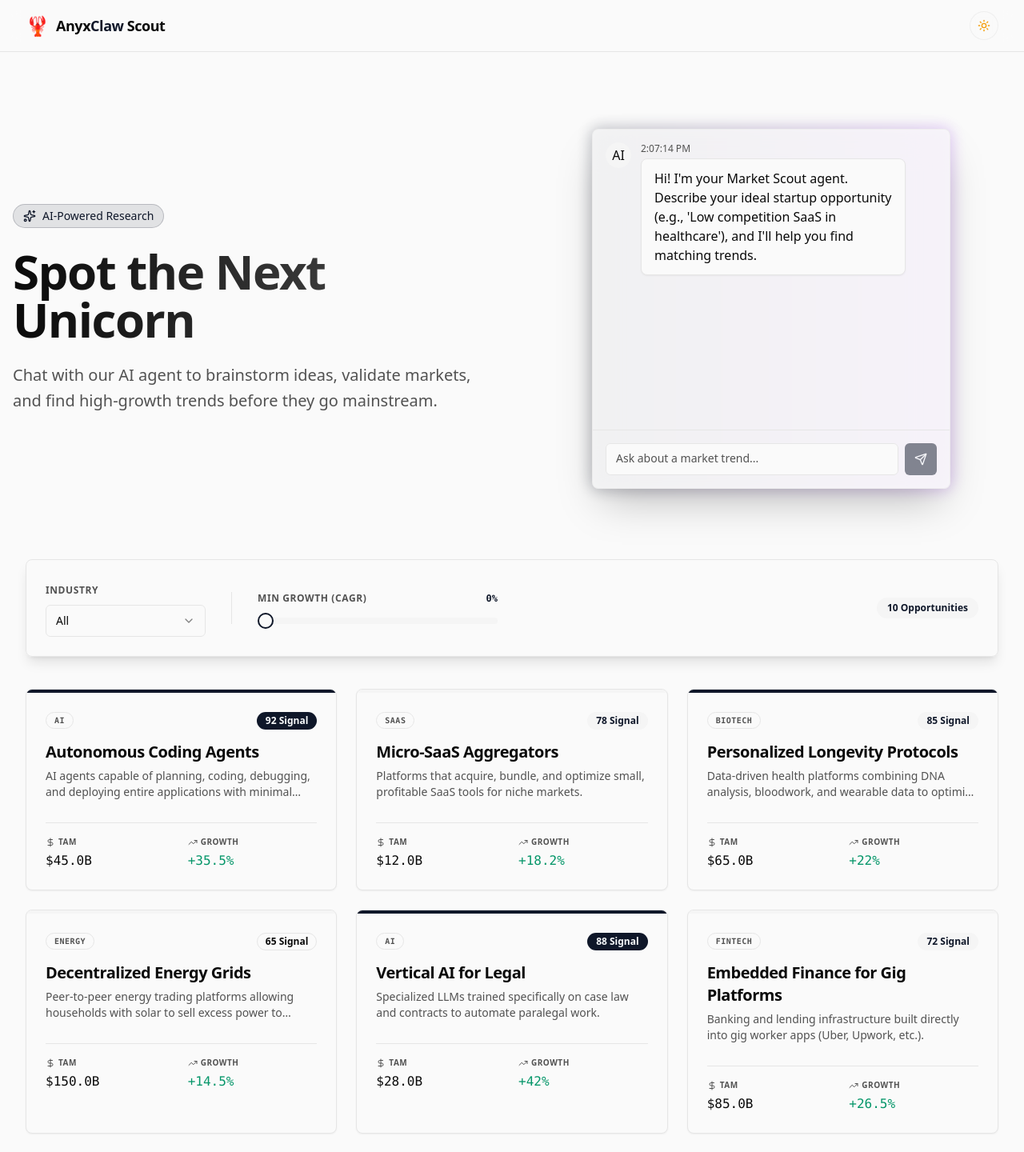
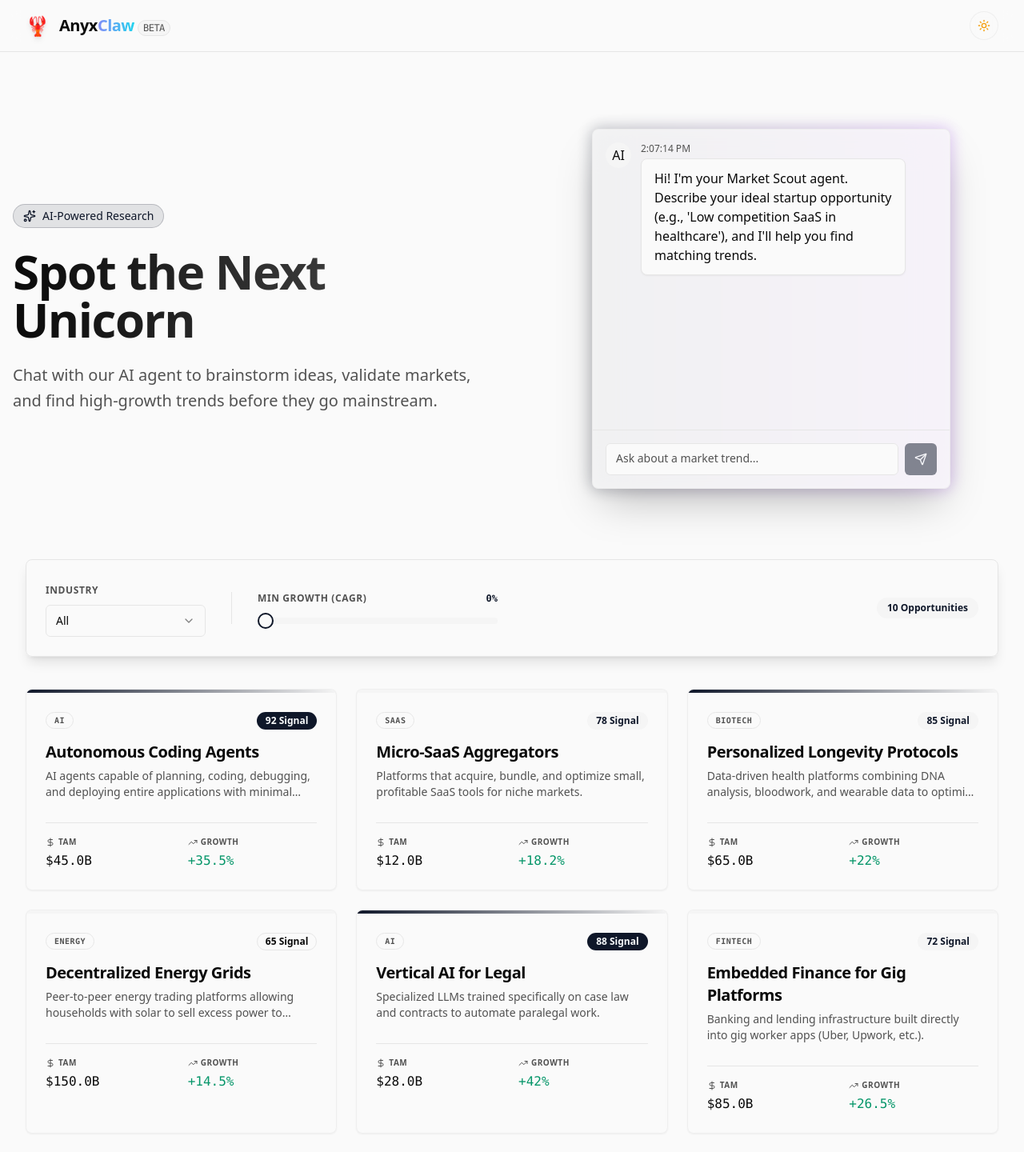
Before and after one commit to anyx-app/anyx-claw-test, a React (Vite) app: page / in a window 1280 px wide. Shown: the top 1440 px of the page at 80% size. Built offline with nearby package versions, Linux system fonts and the light colour scheme.

Commit message:
Design: Refresh branding with Electric Purple theme, Gradient Logo, and Glassmorphic Cards

```diff
--- a/src/components/TrendCard.tsx
+++ b/src/components/TrendCard.tsx
@@ -21,10 +21,13 @@ export const TrendCard: React.FC<TrendCardProps> = ({ trend }) => {
     'outline';
 
   return (
-    <Card className="group hover:shadow-design-lg transition-all duration-300 hover:-translate-y-1 overflow-hidden border-border bg-card">
+    <Card className="group hover:shadow-2xl hover:shadow-primary/20 transition-all duration-500 hover:-translate-y-2 overflow-hidden border-border/50 bg-card/50 backdrop-blur-sm relative">
+      {/* Glow Effect */}
+      <div className="absolute inset-0 bg-gradient-to-br from-primary/10 to-transparent opacity-0 group-hover:opacity-100 transition-opacity duration-500" />
+
       <div className={cn(
-        "h-1 w-full",
-        trend.signal_strength > 80 ? "bg-primary" : "bg-muted"
+        "h-1 w-full relative z-10",
+        trend.signal_strength > 80 ? "bg-gradient-to-r from-primary to-accent" : "bg-muted"
       )} />
 
       <CardHeader className="pb-3">
--- a/src/design-system/themes/presets/tech.ts
+++ b/src/design-system/themes/presets/tech.ts
@@ -71,45 +71,45 @@ export const techDark: ThemePreset = {
     tags: ['tech', 'ai', 'dark', 'neon', 'cyberpunk'],
   },
   tokens: {
-    background: '220 25% 8%',          // Very dark blue-gray
-    foreground: '210 40% 98%',
+    background: '240 10% 4%',          // Almost black, slight purple tint
+    foreground: '0 0% 100%',
 
-    card: '220 20% 12%',
-    cardForeground: '210 40% 98%',
+    card: '240 10% 6%',                // Slightly lighter
+    cardForeground: '0 0% 100%',
 
-    popover: '220 20% 12%',
-    popoverForeground: '210 40% 98%',
+    popover: '240 10% 6%',
+    popoverForeground: '0 0% 100%',
 
-    primary: '195 100% 50%',           // Cyan/electric blue
-    primaryForeground: '220 25% 8%',
+    primary: '250 100% 70%',           // Electric Purple/Lavender
+    primaryForeground: '240 10% 4%',
 
-    secondary: '220 20% 16%',
-    secondaryForeground: '210 40% 98%',
+    secondary: '240 5% 15%',
+    secondaryForeground: '0 0% 100%',
 
-    muted: '220 20% 16%',
-    mutedForeground: '210 20% 60%',
+    muted: '240 5% 15%',
+    mutedForeground: '240 5% 60%',
 
-    accent: '280 90% 60%',             // Vibrant purple
-    accentForeground: '220 25% 8%',
+    accent: '180 100% 50%',            // Cyan accent
+    accentForeground: '240 10% 4%',
 
-    destructive: '0 80% 65%',
-    destructiveForeground: '220 25% 8%',
+    destructive: '0 80% 60%',
+    destructiveForeground: '0 0% 100%',
 
-    success: '142 70% 50%',
-    successForeground: '220 25% 8%',
+    success: '150 100% 50%',
+    successForeground: '240 10% 4%',
 
-    warning: '38 92% 50%',
-    warningForeground: '220 25% 8%',
+    warning: '40 100% 60%',
+    warningForeground: '240 10% 4%',
 
-    border: '220 20% 20%',
-    input: '220 20% 20%',
-    ring: '195 100% 50%',
+    border: '240 5% 15%',
+    input: '240 5% 15%',
+    ring: '250 100% 70%',
 
-    radius: '0.75rem',
+    radius: '1rem',                    // Rounder corners
   },
   preview: {
-    background: '#0f1419',
-    primary: '#00ccff',
-    accent: '#b366ff',
+    background: '#0a0a0b',
+    primary: '#b8a3ff',
+    accent: '#00ffff',
   },
 }
--- a/src/pages/Home.tsx
+++ b/src/pages/Home.tsx
@@ -30,9 +30,12 @@ export default function Home() {
       {/* Navbar */}
       <nav className="border-b border-border bg-background/80 backdrop-blur-md sticky top-0 z-50">
         <div className="max-w-7xl mx-auto px-4 sm:px-6 lg:px-8 h-16 flex items-center justify-between">
-          <div className="flex items-center gap-2">
-            <span className="text-2xl">🦞</span>
-            <span className="font-bold text-lg tracking-tight">Anyx<span className="text-primary">Claw</span> Scout</span>
+          <div className="flex items-center gap-3">
+            <span className="text-2xl filter drop-shadow-md">🦞</span>
+            <span className="font-extrabold text-xl tracking-tight">
+              Anyx<span className="text-transparent bg-clip-text bg-gradient-to-r from-indigo-400 to-cyan-400">Claw</span>
+              <span className="ml-1 text-xs font-mono font-medium text-muted-foreground bg-secondary px-1.5 py-0.5 rounded-full border border-border">BETA</span>
+            </span>
           </div>
           <div className="flex items-center gap-2">
             <ThemeToggle />
```
